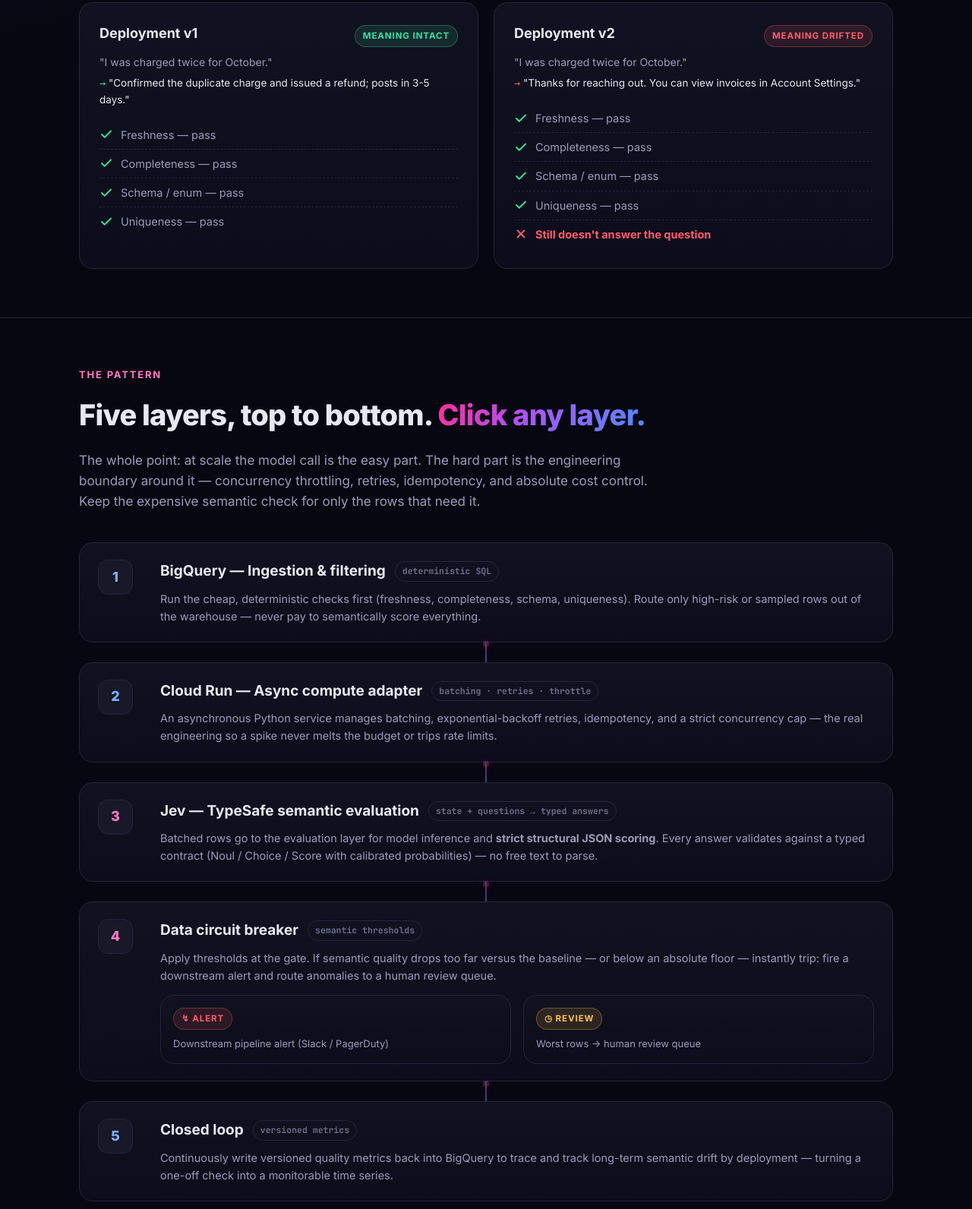
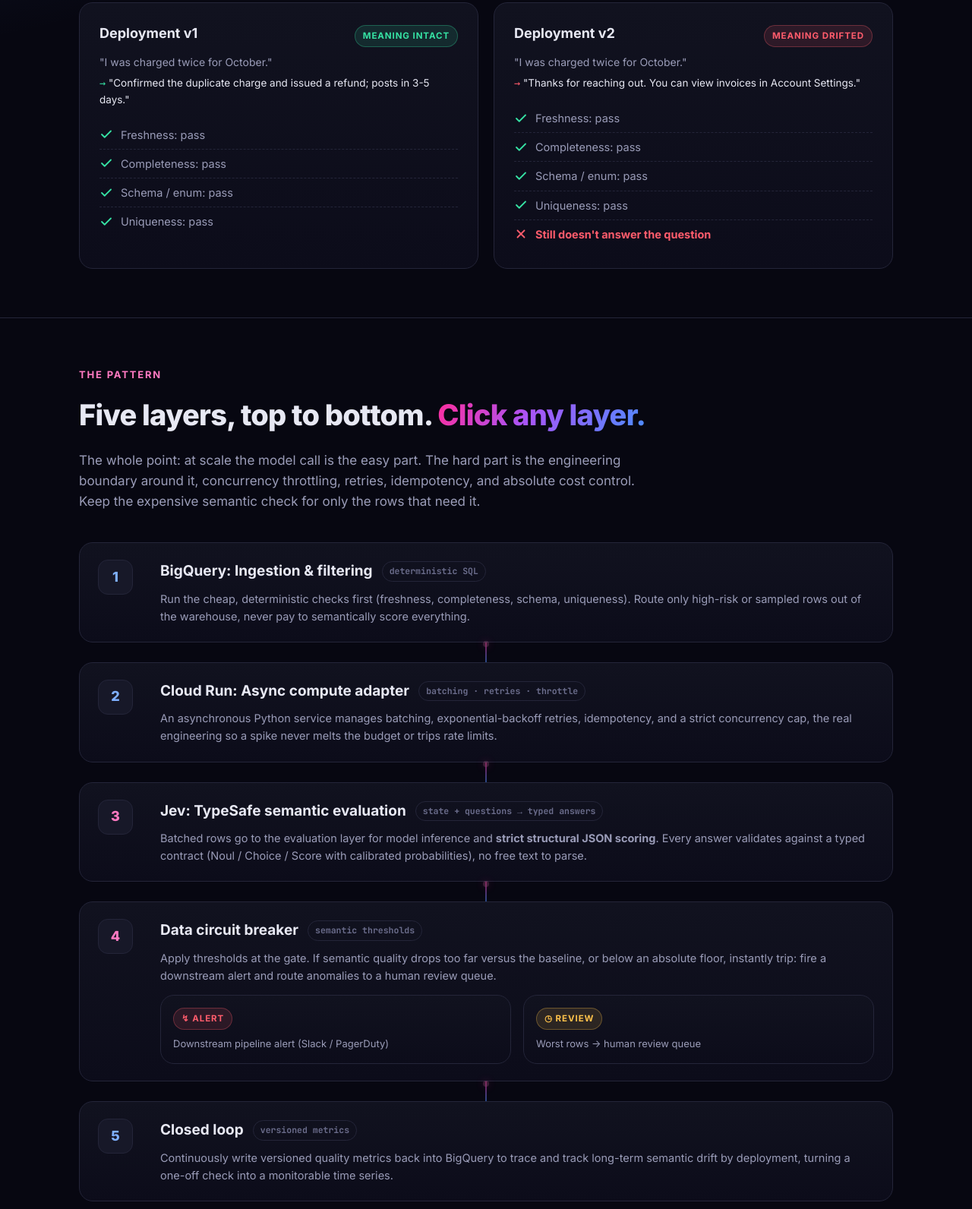
Before and after one commit to Tanishque99/semantic-drift-sentinel, a plain HTML site: page index.html in a window 1280 px wide. Shown: the part 1014-2606 px from the top of the page at 76% size. Drawn offline with Linux system fonts and the light colour scheme.

Commit message:
docs: remove em dashes from README, index.html, and config files
Co-Authored-By: Claude Opus 4.8 (1M context) <noreply@anthropic.com>

```diff
--- a/index.html
+++ b/index.html
@@ -3,7 +3,7 @@
 <head>
 <meta charset="UTF-8" />
 <meta name="viewport" content="width=device-width, initial-scale=1.0" />
-<title>Semantic Drift Sentinel — semantic data quality as a continuous infra metric</title>
+<title>Semantic Drift Sentinel: semantic data quality as a continuous infra metric</title>
 <meta name="description" content="A layered pattern that catches silent meaning drift in data pipelines that passes every deterministic check. BigQuery to Cloud Run to Jev typed eval to a data circuit breaker to a closed loop." />
 <link rel="preconnect" href="https://fonts.googleapis.com" />
 <link rel="preconnect" href="https://fonts.gstatic.com" crossorigin />
@@ -218,10 +218,10 @@
         <p style="color:var(--muted);font-size:14px;margin:6px 0 0">"I was charged twice for October."</p>
         <p style="font-size:13.5px;margin:6px 0 0"><span class="c-g mono">→</span> "Confirmed the duplicate charge and issued a refund; posts in 3-5 days."</p>
         <ul class="checklist">
-          <li><svg class="chk" viewBox="0 0 24 24" fill="none"><path d="M20 6L9 17l-5-5" stroke="#36e2a4" stroke-width="2.4" stroke-linecap="round" stroke-linejoin="round"/></svg> Freshness — pass</li>
-          <li><svg class="chk" viewBox="0 0 24 24" fill="none"><path d="M20 6L9 17l-5-5" stroke="#36e2a4" stroke-width="2.4" stroke-linecap="round" stroke-linejoin="round"/></svg> Completeness — pass</li>
-          <li><svg class="chk" viewBox="0 0 24 24" fill="none"><path d="M20 6L9 17l-5-5" stroke="#36e2a4" stroke-width="2.4" stroke-linecap="round" stroke-linejoin="round"/></svg> Schema / enum — pass</li>
-          <li><svg class="chk" viewBox="0 0 24 24" fill="none"><path d="M20 6L9 17l-5-5" stroke="#36e2a4" stroke-width="2.4" stroke-linecap="round" stroke-linejoin="round"/></svg> Uniqueness — pass</li>
+          <li><svg class="chk" viewBox="0 0 24 24" fill="none"><path d="M20 6L9 17l-5-5" stroke="#36e2a4" stroke-width="2.4" stroke-linecap="round" stroke-linejoin="round"/></svg> Freshness: pass</li>
+          <li><svg class="chk" viewBox="0 0 24 24" fill="none"><path d="M20 6L9 17l-5-5" stroke="#36e2a4" stroke-width="2.4" stroke-linecap="round" stroke-linejoin="round"/></svg> Completeness: pass</li>
+          <li><svg class="chk" viewBox="0 0 24 24" fill="none"><path d="M20 6L9 17l-5-5" stroke="#36e2a4" stroke-width="2.4" stroke-linecap="round" stroke-linejoin="round"/></svg> Schema / enum: pass</li>
+          <li><svg class="chk" viewBox="0 0 24 24" fill="none"><path d="M20 6L9 17l-5-5" stroke="#36e2a4" stroke-width="2.4" stroke-linecap="round" stroke-linejoin="round"/></svg> Uniqueness: pass</li>
         </ul>
       </div>
       <div class="card reveal">
@@ -231,10 +231,10 @@
         <p style="color:var(--muted);font-size:14px;margin:6px 0 0">"I was charged twice for October."</p>
         <p style="font-size:13.5px;margin:6px 0 0"><span class="c-r mono">→</span> "Thanks for reaching out. You can view invoices in Account Settings."</p>
         <ul class="checklist">
-          <li><svg class="chk" viewBox="0 0 24 24" fill="none"><path d="M20 6L9 17l-5-5" stroke="#36e2a4" stroke-width="2.4" stroke-linecap="round" stroke-linejoin="round"/></svg> Freshness — pass</li>
-          <li><svg class="chk" viewBox="0 0 24 24" fill="none"><path d="M20 6L9 17l-5-5" stroke="#36e2a4" stroke-width="2.4" stroke-linecap="round" stroke-linejoin="round"/></svg> Completeness — pass</li>
-          <li><svg class="chk" viewBox="0 0 24 24" fill="none"><path d="M20 6L9 17l-5-5" stroke="#36e2a4" stroke-width="2.4" stroke-linecap="round" stroke-linejoin="round"/></svg> Schema / enum — pass</li>
-          <li><svg class="chk" viewBox="0 0 24 24" fill="none"><path d="M20 6L9 17l-5-5" stroke="#36e2a4" stroke-width="2.4" stroke-linecap="round" stroke-linejoin="round"/></svg> Uniqueness — pass</li>
+          <li><svg class="chk" viewBox="0 0 24 24" fill="none"><path d="M20 6L9 17l-5-5" stroke="#36e2a4" stroke-width="2.4" stroke-linecap="round" stroke-linejoin="round"/></svg> Freshness: pass</li>
+          <li><svg class="chk" viewBox="0 0 24 24" fill="none"><path d="M20 6L9 17l-5-5" stroke="#36e2a4" stroke-width="2.4" stroke-linecap="round" stroke-linejoin="round"/></svg> Completeness: pass</li>
+          <li><svg class="chk" viewBox="0 0 24 24" fill="none"><path d="M20 6L9 17l-5-5" stroke="#36e2a4" stroke-width="2.4" stroke-linecap="round" stroke-linejoin="round"/></svg> Schema / enum: pass</li>
+          <li><svg class="chk" viewBox="0 0 24 24" fill="none"><path d="M20 6L9 17l-5-5" stroke="#36e2a4" stroke-width="2.4" stroke-linecap="round" stroke-linejoin="round"/></svg> Uniqueness: pass</li>
           <li style="color:var(--red)"><svg class="chk" viewBox="0 0 24 24" fill="none"><path d="M18 6L6 18M6 6l12 12" stroke="#ff5c6c" stroke-width="2.4" stroke-linecap="round"/></svg> <b>Still doesn't answer the question</b></li>
         </ul>
       </div>
@@ -247,14 +247,14 @@
   <div class="wrap">
     <div class="kicker reveal">The pattern</div>
     <h2 class="reveal">Five layers, top to bottom. <span class="grad-text">Click any layer.</span></h2>
-    <p class="lead reveal">The whole point: at scale the model call is the easy part. The hard part is the engineering boundary around it — concurrency throttling, retries, idempotency, and absolute cost control. Keep the expensive semantic check for only the rows that need it.</p>
+    <p class="lead reveal">The whole point: at scale the model call is the easy part. The hard part is the engineering boundary around it, concurrency throttling, retries, idempotency, and absolute cost control. Keep the expensive semantic check for only the rows that need it.</p>
 
     <div class="flow">
       <div class="node reveal" data-accent="blue">
         <div class="num">1</div>
         <div>
-          <div class="t"><h3>BigQuery — Ingestion &amp; filtering</h3><span class="pill">deterministic SQL</span></div>
-          <p>Run the cheap, deterministic checks first (freshness, completeness, schema, uniqueness). Route only high-risk or sampled rows out of the warehouse — never pay to semantically score everything.</p>
+          <div class="t"><h3>BigQuery: Ingestion &amp; filtering</h3><span class="pill">deterministic SQL</span></div>
+          <p>Run the cheap, deterministic checks first (freshness, completeness, schema, uniqueness). Route only high-risk or sampled rows out of the warehouse, never pay to semantically score everything.</p>
           <div class="detail">
             <div class="row"><b>In the repo</b><span>warehouse.py (DuckDB stand-in) + bigquery/01_deterministic_checks.sql</span></div>
             <div class="row"><b>Output</b><span>filtered / sampled high-risk rows</span></div>
@@ -266,10 +266,10 @@
       <div class="node reveal" data-accent="blue">
         <div class="num">2</div>
         <div>
-          <div class="t"><h3>Cloud Run — Async compute adapter</h3><span class="pill">batching · retries · throttle</span></div>
-          <p>An asynchronous Python service manages batching, exponential-backoff retries, idempotency, and a strict concurrency cap — the real engineering so a spike never melts the budget or trips rate limits.</p>
+          <div class="t"><h3>Cloud Run: Async compute adapter</h3><span class="pill">batching · retries · throttle</span></div>
+          <p>An asynchronous Python service manages batching, exponential-backoff retries, idempotency, and a strict concurrency cap, the real engineering so a spike never melts the budget or trips rate limits.</p>
           <div class="detail">
-            <div class="row"><b>In the repo</b><span>adapter.py — runs in-process for the demo, or as FastAPI (make serve)</span></div>
+            <div class="row"><b>In the repo</b><span>adapter.py, runs in-process for the demo, or as FastAPI (make serve)</span></div>
             <div class="row"><b>Controls</b><span>MAX_CONCURRENCY · BATCH_SIZE · MAX_RETRIES</span></div>
           </div>
         </div>
@@ -279,8 +279,8 @@
       <div class="node reveal">
         <div class="num">3</div>
         <div>
-          <div class="t"><h3>Jev — TypeSafe semantic evaluation</h3><span class="pill">state + questions → typed answers</span></div>
-          <p>Batched rows go to the evaluation layer for model inference and <b>strict structural JSON scoring</b>. Every answer validates against a typed contract (Noul / Choice / Score with calibrated probabilities) — no free text to parse.</p>
+          <div class="t"><h3>Jev: TypeSafe semantic evaluation</h3><span class="pill">state + questions → typed answers</span></div>
+          <p>Batched rows go to the evaluation layer for model inference and <b>strict structural JSON scoring</b>. Every answer validates against a typed contract (Noul / Choice / Score with calibrated probabilities), no free text to parse.</p>
           <div class="detail">
             <div class="row"><b>In the repo</b><span>evaluator/ (jev) + schemas.py</span></div>
             <div class="row"><b>Question</b><span>"Does the resolution_summary actually address the ticket?"</span></div>
@@ -293,7 +293,7 @@
         <div class="num">4</div>
         <div>
           <div class="t"><h3>Data circuit breaker</h3><span class="pill">semantic thresholds</span></div>
-          <p>Apply thresholds at the gate. If semantic quality drops too far versus the baseline — or below an absolute floor — instantly trip: fire a downstream alert and route anomalies to a human review queue.</p>
+          <p>Apply thresholds at the gate. If semantic quality drops too far versus the baseline, or below an absolute floor, instantly trip: fire a downstream alert and route anomalies to a human review queue.</p>
           <div class="detail">
             <div class="row"><b>In the repo</b><span>circuit_breaker.py</span></div>
             <div class="row"><b>Trips on</b><span>drift &gt; 0.15 &nbsp;OR&nbsp; mean quality &lt; 0.70</span></div>
@@ -310,7 +310,7 @@
         <div class="num">5</div>
         <div>
           <div class="t"><h3>Closed loop</h3><span class="pill">versioned metrics</span></div>
-          <p>Continuously write versioned quality metrics back into BigQuery to trace and track long-term semantic drift by deployment — turning a one-off check into a monitorable time series.</p>
+          <p>Continuously write versioned quality metrics back into BigQuery to trace and track long-term semantic drift by deployment, turning a one-off check into a monitorable time series.</p>
           <div class="detail">
             <div class="row"><b>In the repo</b><span>warehouse.py + bigquery/02_quality_metrics_schema.sql</span></div>
             <div class="row"><b>Enables</b><span>drift-by-version trend, cost per loop, disagreement rate</span></div>
@@ -333,11 +333,11 @@
         <h3 style="margin-top:0">Mean semantic quality</h3>
         <div class="bars">
           <div class="bar-row">
-            <div class="lab"><span>v1 — baseline</span><b class="c-g" data-count="0.966">0.000</b></div>
+            <div class="lab"><span>v1 · baseline</span><b class="c-g" data-count="0.966">0.000</b></div>
             <div class="track"><div class="fill v1" data-w="96.6"></div></div>
           </div>
           <div class="bar-row">
-            <div class="lab"><span>v2 — after deploy</span><b class="c-r" data-count="0.374">0.000</b></div>
+            <div class="lab"><span>v2 · after deploy</span><b class="c-r" data-count="0.374">0.000</b></div>
             <div class="track"><div class="fill v2" data-w="37.4"></div></div>
           </div>
         </div>
@@ -347,11 +347,11 @@
         </div>
       </div>
       <div class="verdict reveal">
-        <span class="breaker">🚨 CIRCUIT BREAKER — OPEN</span>
+        <span class="breaker">🚨 CIRCUIT BREAKER · OPEN</span>
         <div class="big c-r">Tripped.</div>
         <p style="color:var(--muted);margin:0 0 4px;font-size:14.5px">Reason: semantic drift <b>0.59 &gt; 0.15</b>; mean quality <b>0.37 &lt; 0.70</b> floor.</p>
         <p style="color:var(--muted);font-size:14.5px;margin-top:14px">The core question, answered automatically on every deployment:</p>
-        <p style="font-weight:700;font-size:16px;margin:4px 0 0">Did this deployment preserve the meaning of our data — and can we prove it at scale?</p>
+        <p style="font-weight:700;font-size:16px;margin:4px 0 0">Did this deployment preserve the meaning of our data, and can we prove it at scale?</p>
       </div>
     </div>
 
@@ -470,10 +470,10 @@
     <div class="kicker reveal">Why this beats a raw model score</div>
     <h2 class="reveal">Operational metrics you can actually monitor.</h2>
     <div class="metrics">
-      <div class="metric reveal"><div class="ic">📉</div><h4>Semantic drift by version</h4><p>The headline signal — quality per deployment, over time.</p></div>
+      <div class="metric reveal"><div class="ic">📉</div><h4>Semantic drift by version</h4><p>The headline signal, quality per deployment, over time.</p></div>
       <div class="metric reveal"><div class="ic">⚖️</div><h4>Human vs evaluator disagreement</h4><p>Is the judge itself trustworthy? Measure it.</p></div>
       <div class="metric reveal"><div class="ic">⏱️</div><h4>False positives vs latency</h4><p>The real cost of catching drift, p50 / p95.</p></div>
-      <div class="metric reveal"><div class="ic">💲</div><h4>Cost per evaluation loop</h4><p>Proven, not assumed — tracked per row and per run.</p></div>
+      <div class="metric reveal"><div class="ic">💲</div><h4>Cost per evaluation loop</h4><p>Proven, not assumed, tracked per row and per run.</p></div>
     </div>
   </div>
 </section>
```
Also changed, not shown: requirements.txt, 3 other files.
